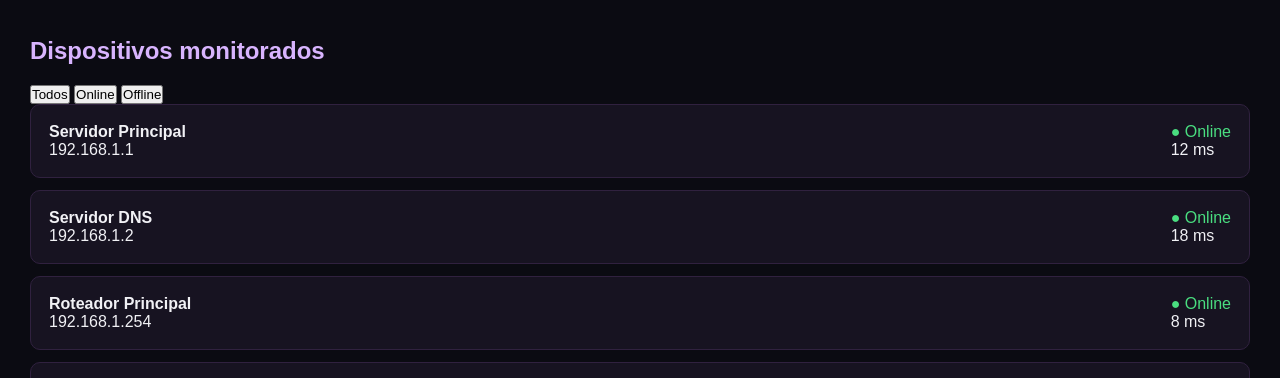
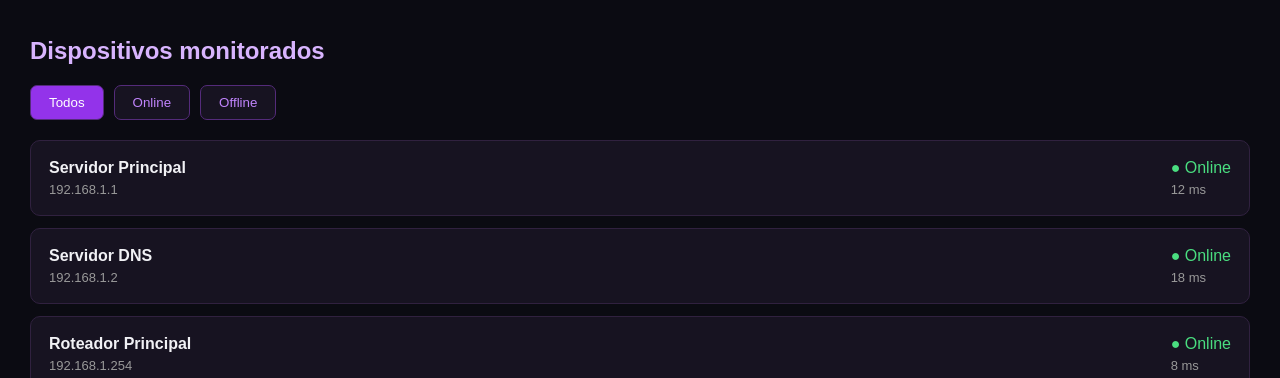
Before and after one commit to neskauz/netpulse-dashboard, a plain HTML site: page index.html in a window 1280 px wide. Shown: the part 402-780 px from the top of the page. Drawn offline with Linux system fonts and the light colour scheme.

Commit message:
Add styles for filters and history section

```diff
--- a/style.css
+++ b/style.css
@@ -118,3 +118,49 @@ h2 {
     color: #999;
     font-size: 13px;
 }
+
+
+.filters {
+    display: flex;
+    gap: 10px;
+    margin-bottom: 20px;
+    flex-wrap: wrap;
+}
+
+.filter {
+    background: #171321;
+    color: #c084fc;
+    border: 1px solid #542b7a;
+    border-radius: 7px;
+    padding: 9px 18px;
+    cursor: pointer;
+}
+
+.filter.active,
+.filter:hover {
+    background: #9333ea;
+    color: white;
+}
+
+.history-section {
+    margin-top: 40px;
+}
+
+#latency-history {
+    display: grid;
+    gap: 10px;
+}
+
+.history-item {
+    background: #171321;
+    border: 1px solid #30213f;
+    border-radius: 8px;
+    padding: 14px;
+    color: #c084fc;
+}
+
+.device p {
+    color: #999;
+    margin-top: 5px;
+    font-size: 13px;
+}
```
